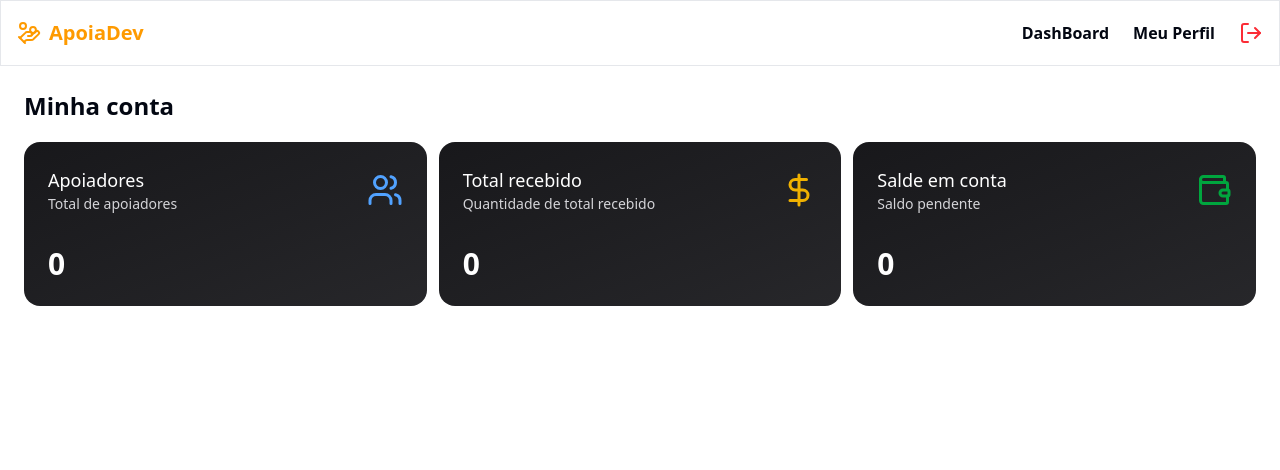
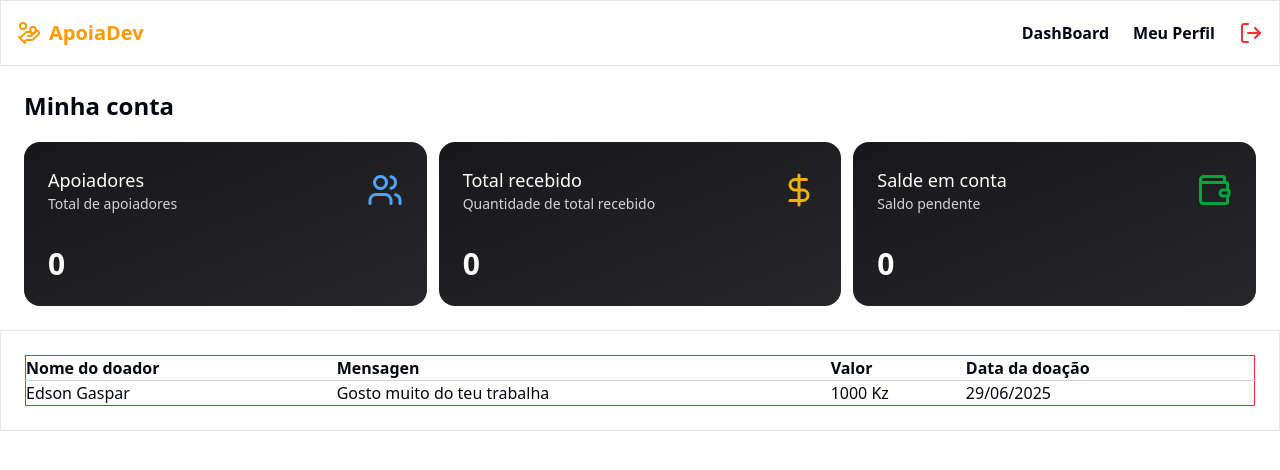
Before and after one commit to EdsonGaspar/apoia_dev, a Next.js app: page /dashboard in a window 1280 px wide. Shown: the top 470 px of the page. Built offline with nearby package versions, Linux system fonts and the light colour scheme.

Commit message:
feat: trabalhando no componente donation-table

```diff
--- /dev/null
+++ b/src/app/dashboard/components/donation-table/donation-table.tsx
@@ -0,0 +1,22 @@
+export function DonationTable() {
+  return (
+    <table className="table-auto min-w-full text-left border border-red-500 mx-auto">
+      <thead className="border-b border-zinc-300">
+        <tr className="max-w-6xl">
+          <th>Nome do doador</th>
+          <th>Mensagen</th>
+          <th>Valor</th>
+          <th>Data da doação</th>
+        </tr>
+      </thead>
+      <tbody>
+        <tr className="hover:bg-gray-100 hover:cursor-pointer">
+          <td>Edson Gaspar</td>
+          <td>Gosto muito do teu trabalha</td>
+          <td>1000 Kz</td>
+          <td>29/06/2025</td>
+        </tr>
+      </tbody>
+    </table>
+  );
+}
--- a/src/app/dashboard/page.tsx
+++ b/src/app/dashboard/page.tsx
@@ -1,6 +1,7 @@
 import { DollarSign, UsersIcon, Wallet } from "lucide-react";
 import { CardDashBoard } from "./components/card/cardDashboard";
 import { HeaderDesktop } from "./components/header";
+import { DonationTable } from "./components/donation-table/donation-table";
 
 export default function PageDashBoard() {
   const cardItems = [
@@ -42,6 +43,9 @@ export default function PageDashBoard() {
           })}
         </div>
       </section>
+      <section className="container mx-auto p-6 border">
+        <DonationTable />
+      </section>
     </>
   );
 }
--- a/src/app/page.tsx
+++ b/src/app/page.tsx
@@ -31,7 +31,7 @@ const cardItems = [
 
 export default function Home() {
   return (
-    <div className="bg-gradient-to-b from-white to-amber-50">
+    <div className="bg-gradient-to-b from-white to-amber-50 min-h-screen">
       <header className="container mx-auto h-16 text-amber-500 font-bold text-xl flex items-center px-4 py-3 ">
         <HandCoins className="w-6 h-6 mr-2" />
         <span>ApoiaDev</span>
@@ -58,7 +58,7 @@ export default function Home() {
           </div>
         </section>
         <section className="container mx-auto my-20 px-6 md:px-0">
-          <div className=" grid md:grid-cols-3 gap-6 ">
+          <div className="grid sm:grid-cols-2 md:grid-cols-3 gap-6 ">
             {cardItems.map((items) => {
               return (
                 <Card
```
